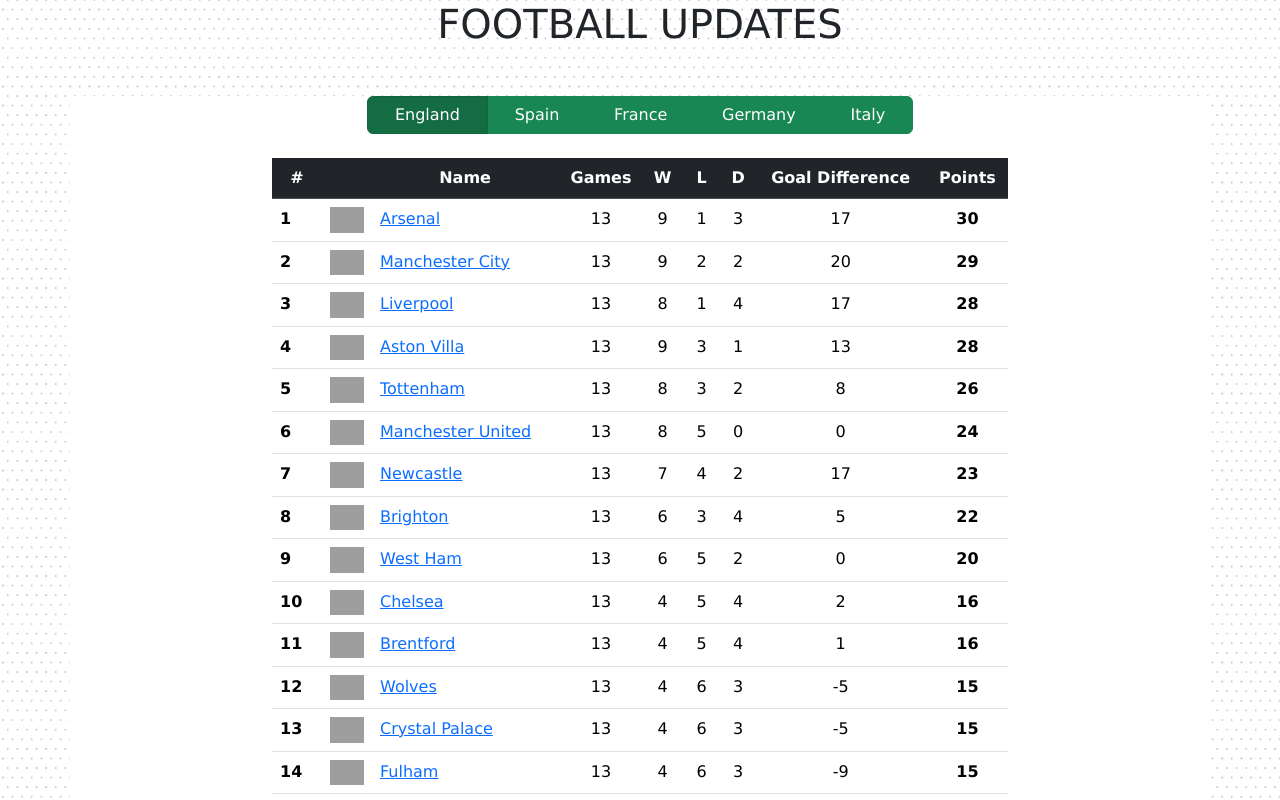
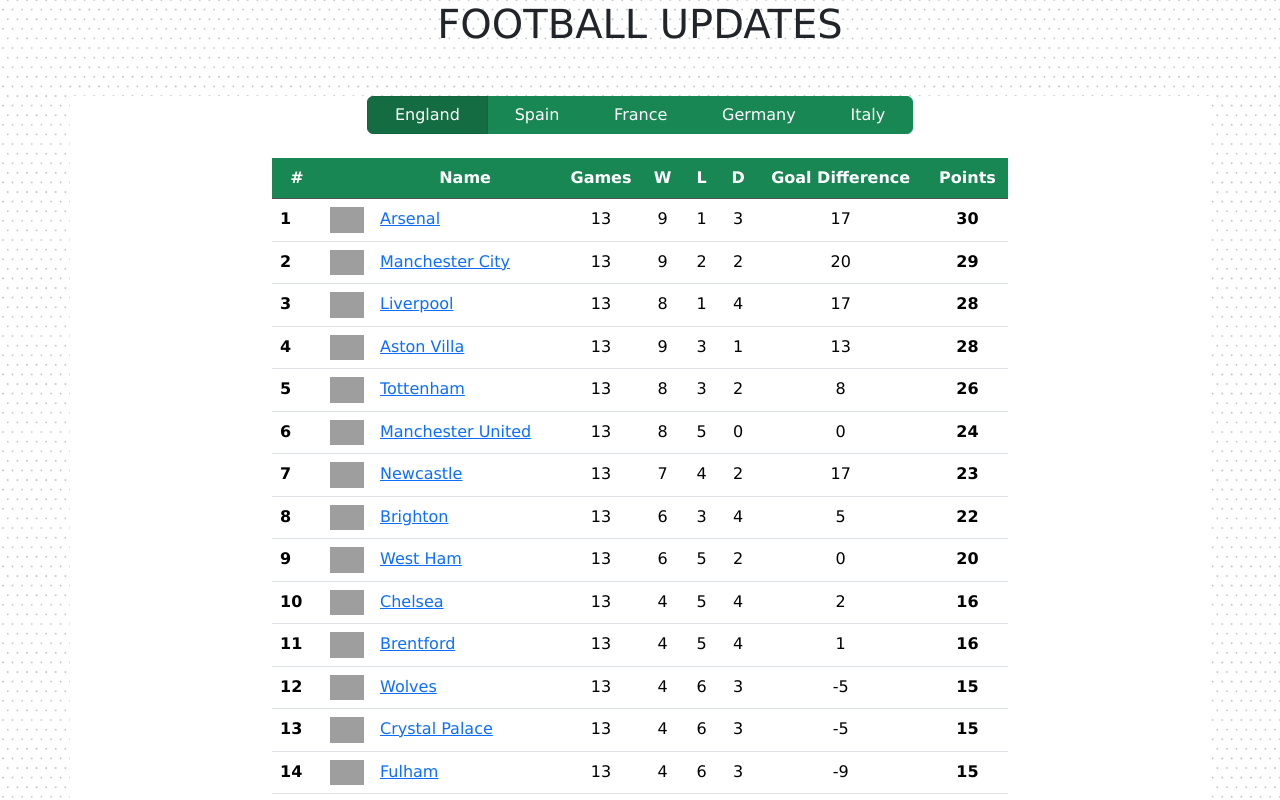
Before and after one commit to YounesB26/footballStandings, an Angular app: page / in a window 1280 px wide. Both pictures are taken after a click on the button "England". Shown: the top 800 px of the page. Built offline with nearby package versions, Linux system fonts and the light colour scheme; grey boxes are pictures that could not be loaded.

Commit message:
some adjustment

```diff
--- a/src/app/components/standings/app.standings.html
+++ b/src/app/components/standings/app.standings.html
@@ -17,7 +17,7 @@
   <div class="row">
     <div class="col-8 offset-2">
       <table *ngIf="dataStandings.length; else noLeague" class="table">
-        <thead class="table-dark">
+        <thead class="table-dark thead-green">
           <tr>
             <th scope="col" class="text-center">#</th>
             <th scope="col" class="text-center"></th>
--- a/src/styles.css
+++ b/src/styles.css
@@ -20,3 +20,7 @@
   height: 100%;
   vertical-align: middle;
 }
+
+.thead-green {
+  --bs-table-bg: #198754 !important;
+}
```
